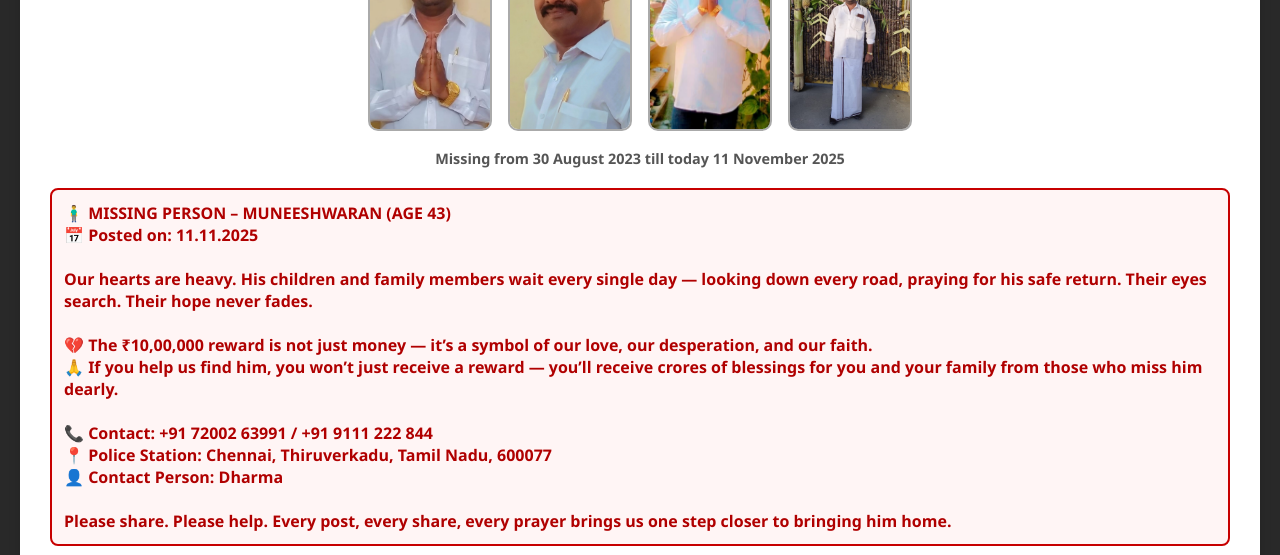
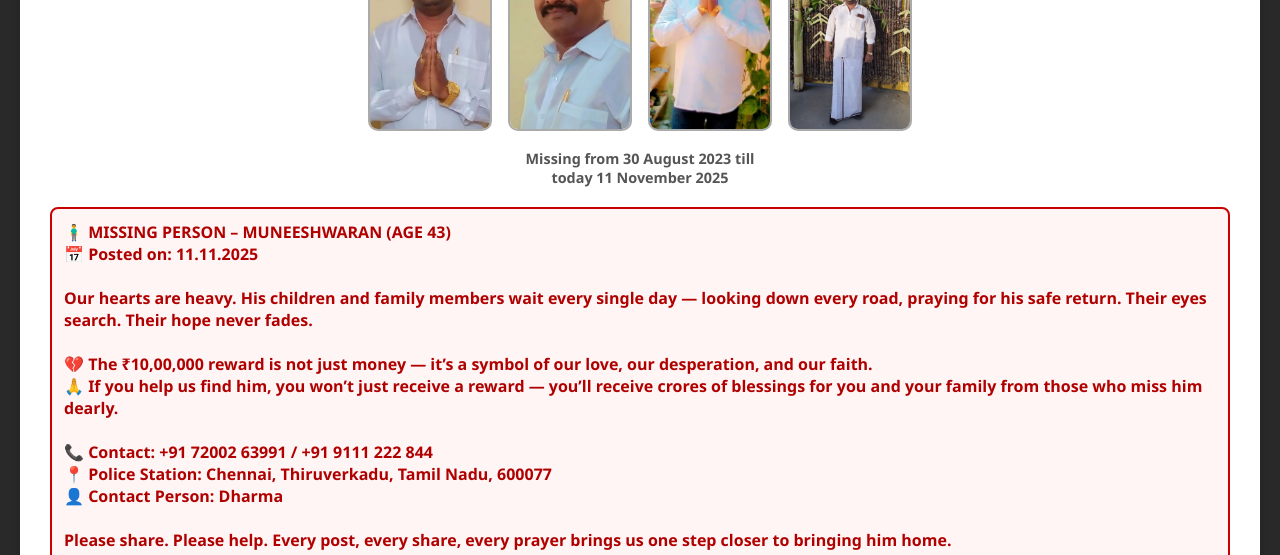
Before and after one commit to abishekvp/muneeshwaran, a plain HTML site: page index.html in a window 1280 px wide. Shown: the part 1005-1560 px from the top of the page. Drawn offline with Linux system fonts and the light colour scheme.

Commit message:
Update index.html

```diff
--- a/index.html
+++ b/index.html
@@ -165,7 +165,7 @@
 
 
         <h1 class="date" id="date-info">
-            Missing from 30 August 2023 till today <span class="current-date"></span>
+            Missing from 30 August 2023 till<br>today <span class="current-date"></span>
         </h1>
 
         <p class="notice">
```
